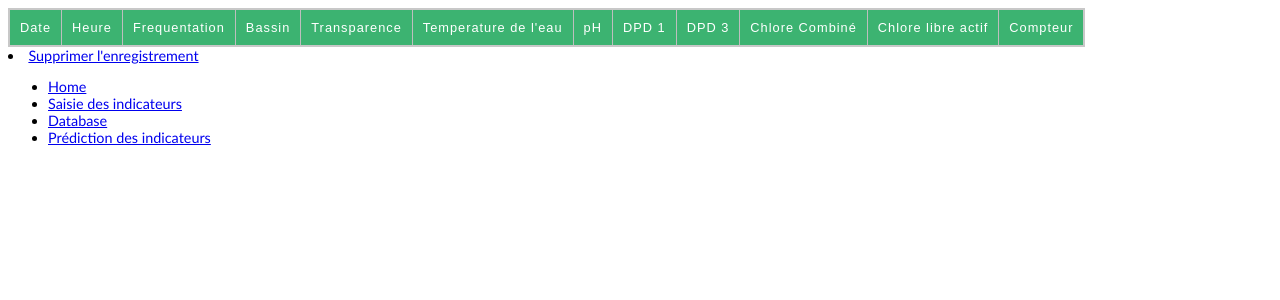
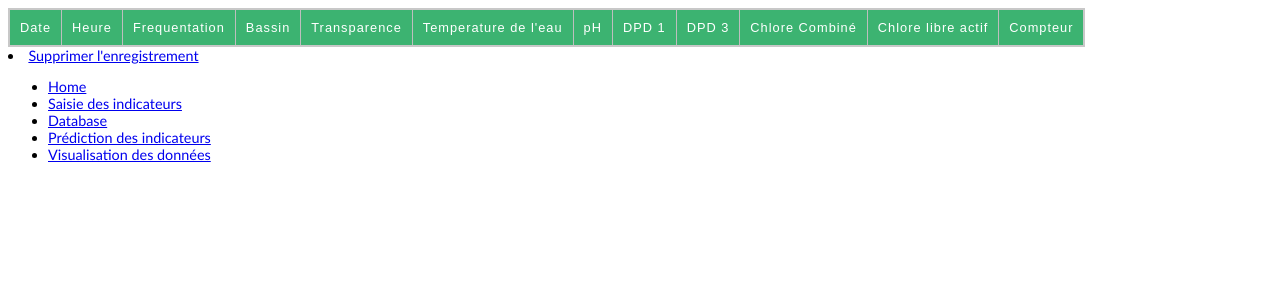
Before and after one commit to ass007-mouele/projetclient, a Flask app: page /donnees in a window 1280 px wide. Shown: the top 300 px of the page. Run offline with Flask 2, Linux system fonts and the light colour scheme; data that the repository does not hold is empty; some libraries are stand-ins or nearby versions.

Commit message:
Update _nav.html

```diff
--- a/templates/partials/_nav.html
+++ b/templates/partials/_nav.html
@@ -4,5 +4,6 @@
 		<li><a href="/addmesures">Saisie des indicateurs</a></li>
 		<li><a href="/donnees">Database</a></li>
 		<li><a href="/maprediction">Prédiction des indicateurs</a></li>
+		<li><a href="/dataviz">Visualisation des données</a></li>
 	</ul>
 </nav>
```
